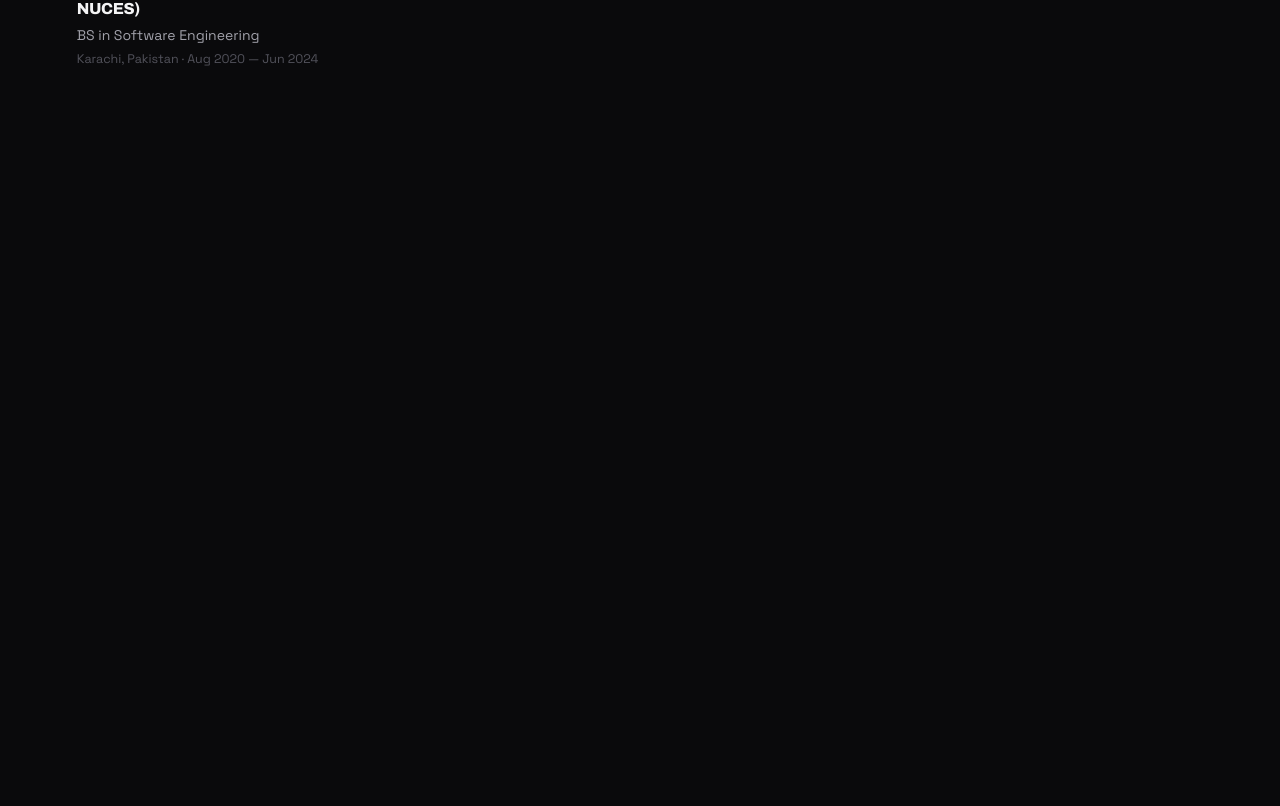
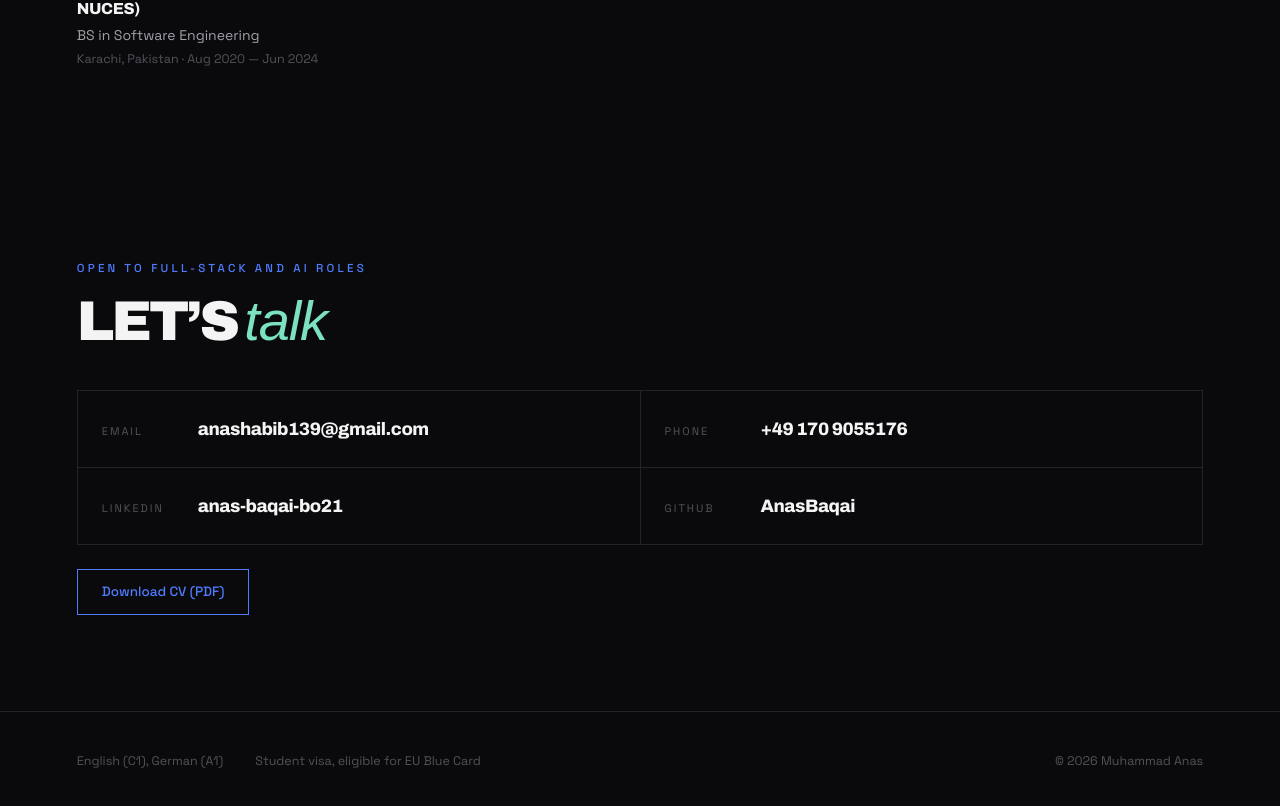
Before and after one commit to AnasBaqai/anas-portfolio, a Next.js app: page / in a window 1280 px wide. Shown: the part 8409-9215 px from the top of the page. Before the commit the page ends 8573 px from the top, so only its background shows below. Built offline with nearby package versions, Linux system fonts and the light colour scheme; a web font is replaced by a local one.

Commit message:
feat: add contact links and footer

```diff
--- a/src/app/page.tsx
+++ b/src/app/page.tsx
@@ -1,11 +1,13 @@
+import Header from '@/components/Header';
 import Subject from '@/components/Subject';
-import Header from '@/components/Header';
 import Hero from '@/components/Hero';
 import Narrative from '@/components/Narrative';
 import Experience from '@/components/Experience';
 import Projects from '@/components/Projects';
 import Skills from '@/components/Skills';
 import Credentials from '@/components/Credentials';
+import Contact from '@/components/Contact';
+import Footer from '@/components/Footer';
 
 export default function Home() {
   return (
@@ -19,7 +21,9 @@ export default function Home() {
         <Projects />
         <Skills />
         <Credentials />
+        <Contact />
       </main>
+      <Footer />
     </>
   );
 }
--- /dev/null
+++ b/src/components/Contact.tsx
@@ -0,0 +1,50 @@
+import { resume } from '@/content/resume';
+
+const LINKS = [
+  { label: 'Email', value: resume.contact.email, href: `mailto:${resume.contact.email}` },
+  { label: 'Phone', value: resume.contact.phone, href: `tel:${resume.contact.phone.replace(/\s/g, '')}` },
+  { label: 'LinkedIn', value: 'anas-baqai-bo21', href: resume.contact.linkedin },
+  { label: 'GitHub', value: 'AnasBaqai', href: resume.contact.github },
+];
+
+export default function Contact() {
+  return (
+    <section id="contact" className="relative z-[2] px-[6vw] py-24">
+      <div className="mx-auto max-w-[1240px]">
+        <p className="eyebrow">Open to Full-Stack and AI roles</p>
+        <h2 className="display-lg mt-4 mb-10">
+          Let&rsquo;s <em className="emphasis">talk</em>
+        </h2>
+
+        <ul className="grid gap-px border border-[var(--line)] bg-[var(--line)] md:grid-cols-2">
+          {LINKS.map((link) => (
+            <li key={link.label} className="bg-[var(--bg)]">
+              <a
+                href={link.href}
+                className="group flex items-baseline gap-4 p-6 transition-colors hover:bg-[var(--surface)]"
+                {...(link.href.startsWith('http')
+                  ? { target: '_blank', rel: 'noreferrer noopener' }
+                  : {})}
+              >
+                <span className="w-20 shrink-0 font-body text-[11px] tracking-[0.18em] uppercase text-[var(--faint)]">
+                  {link.label}
+                </span>
+                <span className="font-display text-lg font-extrabold tracking-tight transition-colors group-hover:text-[var(--acc)]">
+                  {link.value}
+                </span>
+              </a>
+            </li>
+          ))}
+        </ul>
+
+        <a
+          href={resume.contact.cv}
+          download
+          className="mt-6 inline-block border border-[var(--acc)] px-6 py-3 font-body text-[13.5px] font-medium text-[var(--acc)] transition-colors hover:bg-[var(--acc)] hover:text-[var(--bg)]"
+        >
+          Download CV (PDF)
+        </a>
+      </div>
+    </section>
+  );
+}
--- /dev/null
+++ b/src/components/Footer.tsx
@@ -0,0 +1,15 @@
+import { resume } from '@/content/resume';
+
+export default function Footer() {
+  return (
+    <footer className="relative z-[2] border-t border-[var(--line)] px-[6vw] py-10">
+      <div className="mx-auto flex max-w-[1240px] flex-wrap gap-x-8 gap-y-2 font-body text-[12.5px] text-[var(--faint)]">
+        <span>{resume.languages}</span>
+        <span>{resume.authorisation}</span>
+        <span className="ml-auto">
+          © {new Date().getFullYear()} {resume.name}
+        </span>
+      </div>
+    </footer>
+  );
+}
```
